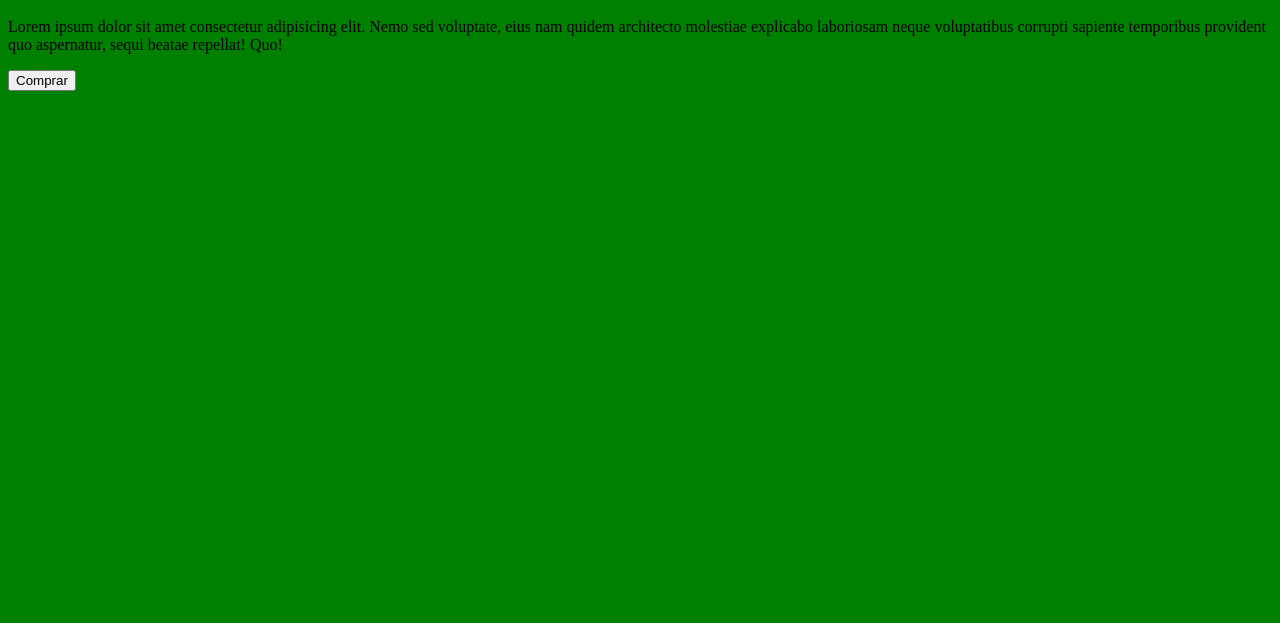
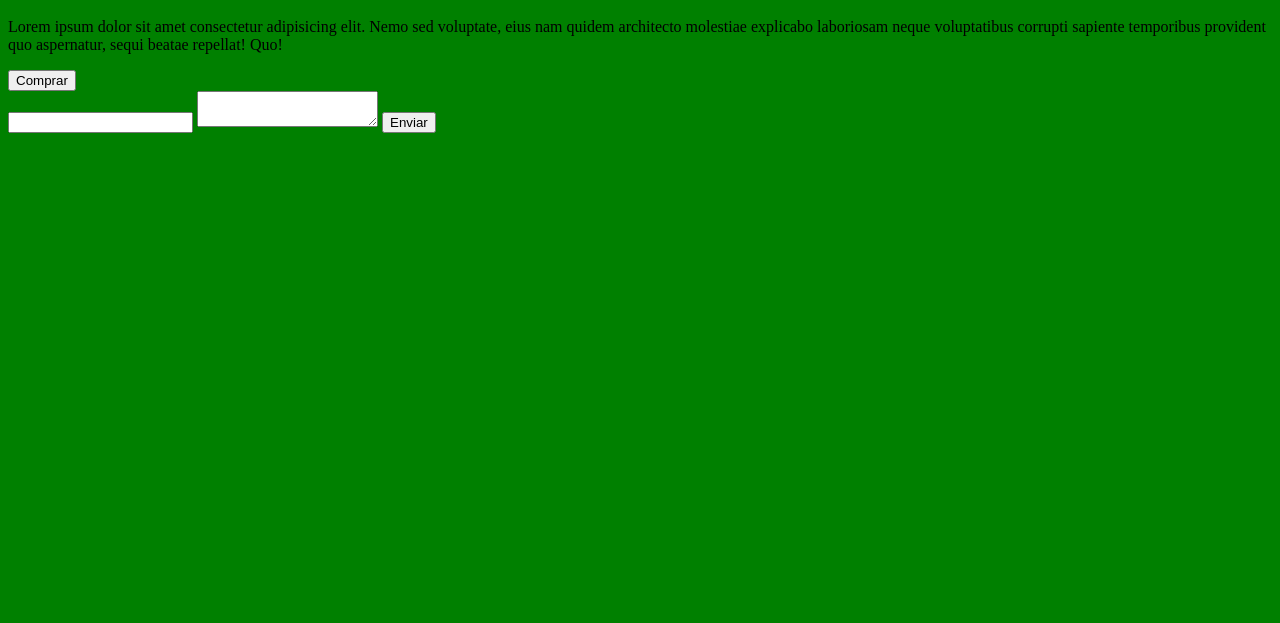
Before and after one commit to DylanSC01/test, a plain HTML site: page index.html in a window 1280 px wide. Shown: the part 177-800 px from the top of the page. Drawn offline with Linux system fonts and the light colour scheme.

Commit message:
Se crea formulario

```diff
--- a/index.html
+++ b/index.html
@@ -19,6 +19,12 @@
             <h1>Hola soy un titulo</h1>
             <p>Lorem ipsum dolor sit amet consectetur adipisicing elit. Nemo sed voluptate, eius nam quidem architecto molestiae explicabo laboriosam neque voluptatibus corrupti sapiente temporibus provident quo aspernatur, sequi beatae repellat! Quo!</p>
             <button>Comprar</button>
+
+            <form action="">
+                <input type="text">
+                <textarea name="" id=""></textarea>
+                <button>Enviar</button>
+            </form>
         </main>
     </header>
 
```
